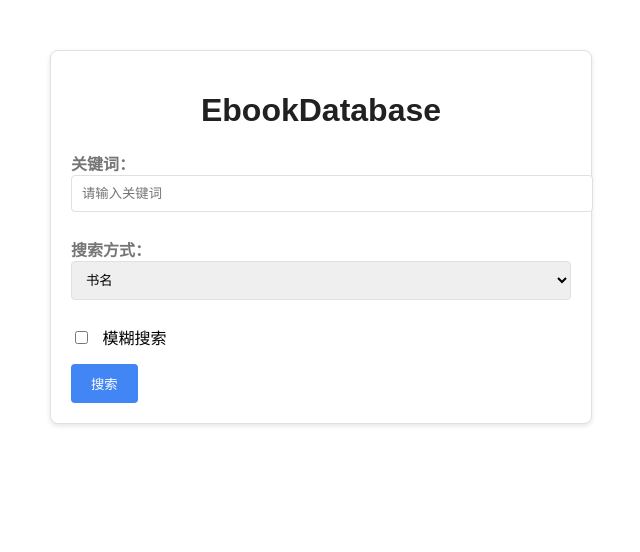
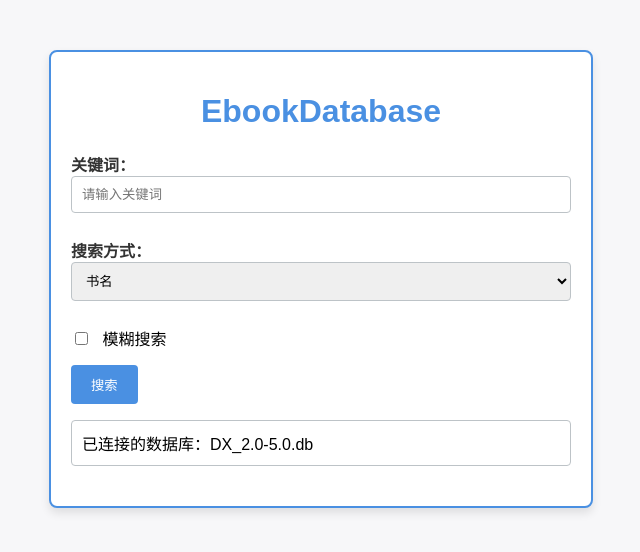
Before and after one commit to Hellohistory/EbookDatabase, a FastAPI app: page / in a window 1280 px wide. Shown: the top 552 px of the page, without its empty margins (319-959 px from the left). Run offline with FastAPI, Linux system fonts and the light colour scheme; parts of the project's set-up code (start-up, migrations or seed data) failed here and were passed over.

Commit message:
升级展示页面

```diff
--- a/app.py
+++ b/app.py
@@ -3,11 +3,13 @@ import math
 import os
 import time
 from logging.handlers import TimedRotatingFileHandler
+from pathlib import Path
 from typing import Optional
 
 import databases
 import uvicorn
 from fastapi import FastAPI, Request, Query
+from fastapi.responses import FileResponse
 from fastapi.responses import HTMLResponse
 from fastapi.templating import Jinja2Templates
 from sqlalchemy import create_engine, MetaData
@@ -70,9 +72,10 @@ async def connect_database(db_name: str):
         return {"status": "error", "message": f"数据库 {db_name} 已连接"}
 
 
+# 返回favicon
 @app.get("/favicon.ico")
 async def favicon():
-    return {}
+    return FileResponse(Path("templates/logo.ico"), media_type="templates/logo.ico")
 
 
 # 路由
--- a/templates/index.html
+++ b/templates/index.html
@@ -8,7 +8,7 @@
     <style>
         body {
             font-family: Arial, sans-serif;
-            background-color: #fff;
+            background-color: #f7f7f9;
             margin: 0;
             padding: 0;
         }
@@ -16,22 +16,22 @@
         #container {
             width: 500px;
             padding: 20px;
-            background-color: #fff;
-            border: 1px solid #E0E0E0;
+            background-color: #ffffff;
+            border: 2px solid #4A90E2;
             border-radius: 8px;
-            box-shadow: 0 2px 5px rgba(0, 0, 0, 0.1);
+            box-shadow: 0 5px 10px rgba(0, 0, 0, 0.1);
             margin: 50px auto 0;
         }
 
         h1 {
             text-align: center;
-            color: #212121;
+            color: #4A90E2;
         }
 
         .form-label {
             font-weight: bold;
             margin-bottom: 5px;
-            color: #757575;
+            color: #333;
         }
 
         .form-control,
@@ -39,16 +39,17 @@
             width: 100%;
             padding: 10px;
             margin-bottom: 10px;
-            border: 1px solid #E0E0E0;
+            border: 1px solid #BDC3C7;
             border-radius: 4px;
             outline: none;
             box-shadow: none;
+            box-sizing: border-box;
         }
 
         .form-control:focus,
         .form-select:focus {
-            border-color: #4285F4;
-            box-shadow: 0 0 0 2px rgba(66,133,244,.2);
+            border-color: #4A90E2;
+            box-shadow: 0 0 0 2px rgba(74, 144, 226, .2);
         }
 
         .form-check-input {
@@ -56,7 +57,7 @@
         }
 
         .btn {
-            background-color: #4285F4;
+            background-color: #4A90E2;
             color: #fff;
             padding: 10px 20px;
             border: none;
@@ -66,7 +67,7 @@
         }
 
         .btn:hover {
-            background-color: #357ae8;
+            background-color: #357ABD;
         }
 
         .mt-4 {
@@ -76,9 +77,19 @@
         .mb-3 {
             margin-bottom: 15px;
         }
+
+        /* 添加滚动条样式 */
+        #connected-dbs {
+            max-height: 100px;
+            overflow-y: auto;
+            border: 1px solid #BDC3C7;
+            padding: 10px;
+            border-radius: 4px;
+            margin-bottom: 20px;
+        }
+
     </style>
 </head>
-
 <body>
 
 <div id="container">
@@ -104,11 +115,28 @@
         </div>
         <button type="submit" class="btn btn-primary">搜索</button>
     </form>
+    <p id="connected-dbs">已连接的数据库：正在加载...</p>
+
 </div>
 
 <script>
+  // 当页面加载完成后执行此函数
+  window.onload = function() {
+    // 使用fetch API请求已连接的数据库列表
+    fetch('/available_dbs/')
+    .then(response => response.json())  // 解析返回的JSON数据
+    .then(data => {
+      // 更新页面上的信息
+      const connectedDbsElement = document.getElementById('connected-dbs');
+      connectedDbsElement.innerHTML = "已连接的数据库：" + data.databases.join(", ");
+    })
+    .catch(error => {
+      // 如果出现错误，显示错误信息
+      console.error('获取数据库列表出错:', error);
+    });
+  };
+</script>
 
-</script>
 </body>
 
 </html>
--- a/templates/search.html
+++ b/templates/search.html
@@ -4,7 +4,7 @@
 <head>
     <meta charset="UTF-8">
     <meta name="viewport" content="width=device-width, initial-scale=1, shrink-to-fit=no">
-    <title>读秀2.0-5.0检索结果</title>
+    <title>EbookDatabase</title>
     <style>
         body {
             font-family: Arial, sans-serif;
```
Also changed, not shown: Markdown/更新日志.md (+6 -0 lines), templates/logo.ico (added).
